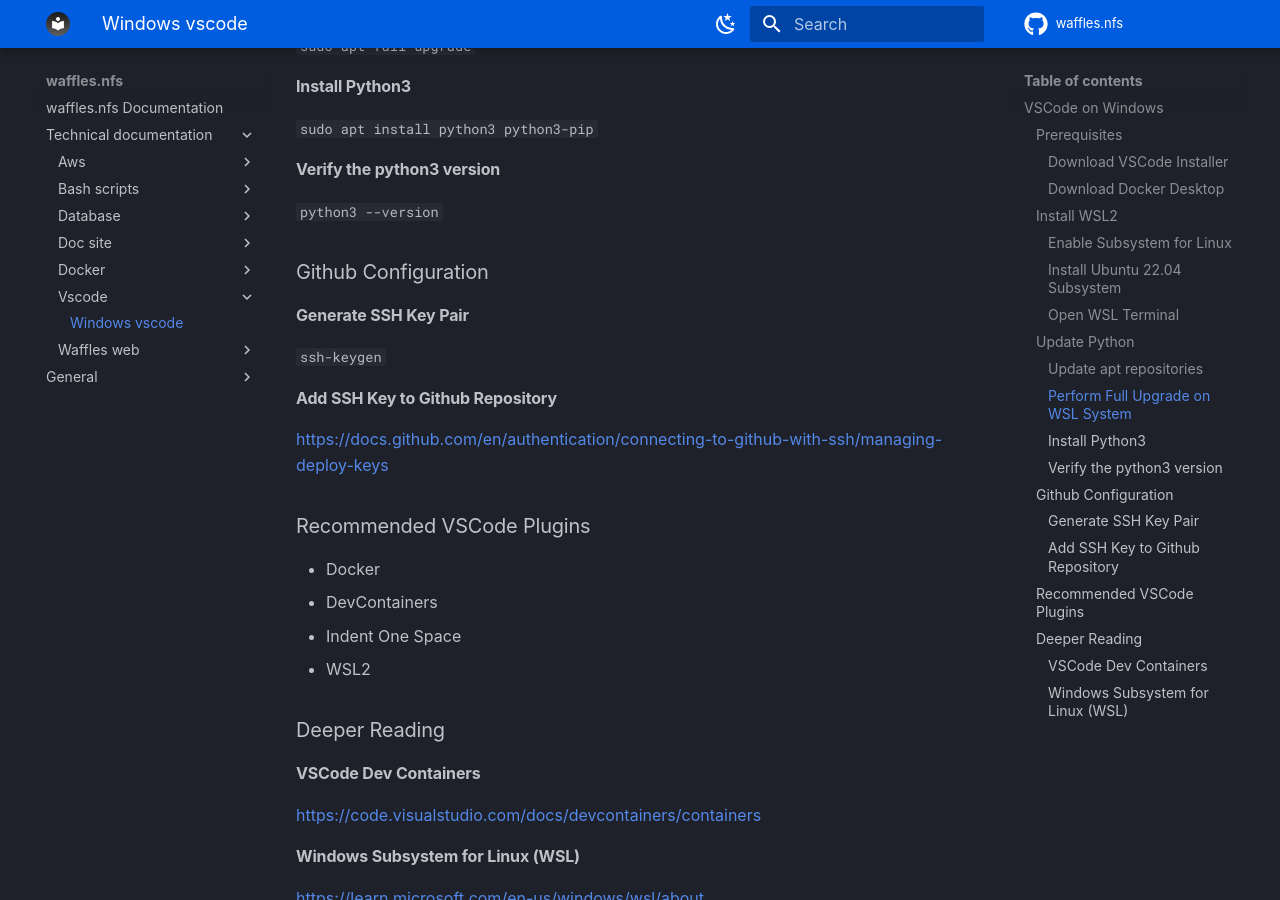
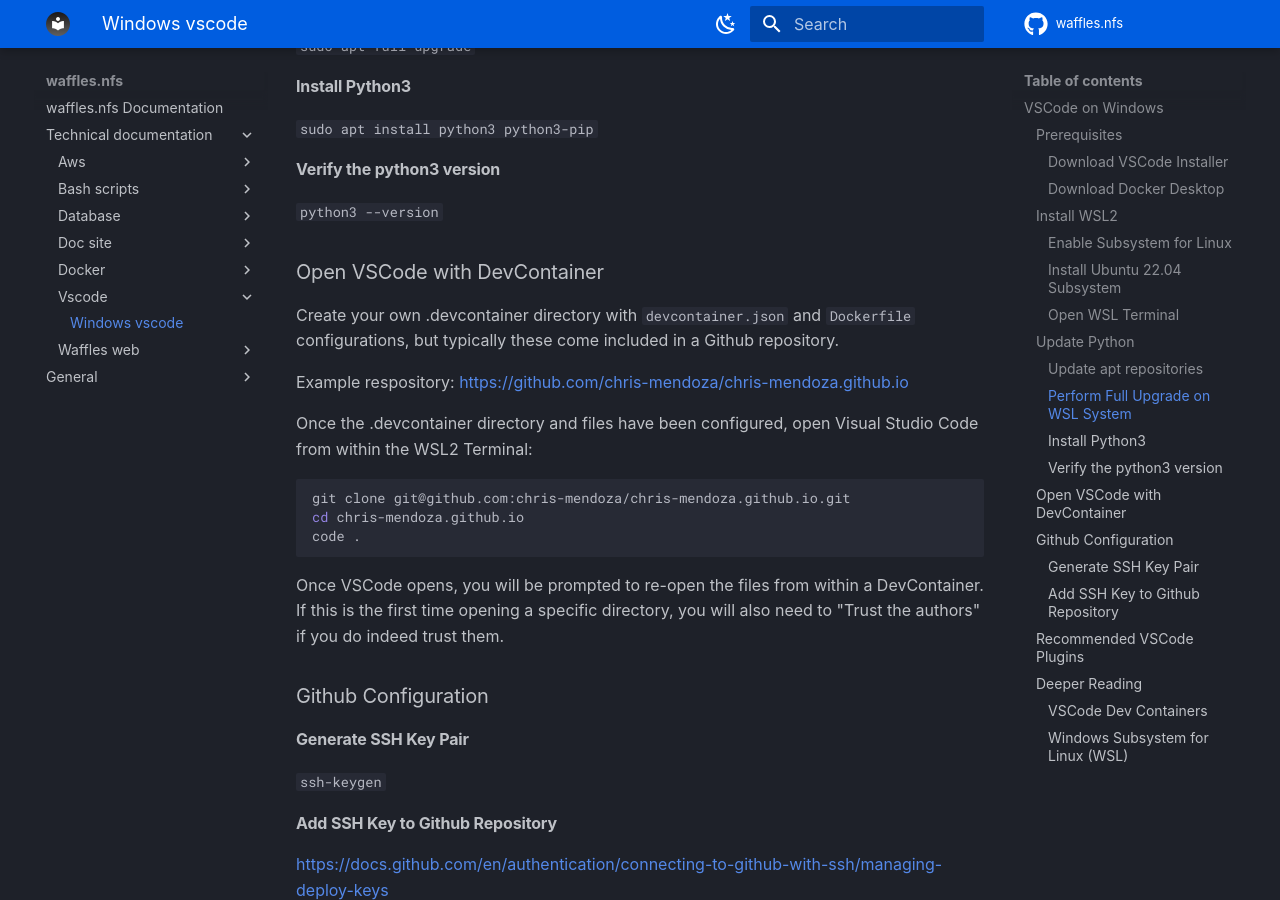
Before and after one commit to chris-mendoza/doc-site, an MkDocs documentation site: the page built from docs/docs/technical_documentation/vscode/windows-vscode.md, in a window 1280 px wide and 900 px high, scrolled down 1635 px. Built offline with MkDocs 1.6.1 and Material for MkDocs 9.7.7, drawn with Linux system fonts in a browser that asks for light colours.

Commit message:
update notes on vscode

````diff
--- a/docs/docs/technical_documentation/vscode/windows-vscode.md
+++ b/docs/docs/technical_documentation/vscode/windows-vscode.md
@@ -70,6 +70,23 @@
 
 `python3 --version`
 
+### Open VSCode with DevContainer
+
+Create your own .devcontainer directory with `devcontainer.json` and `Dockerfile` configurations, but typically these come included in a Github repository.
+
+Example respository:
+<https://github.com/chris-mendoza/chris-mendoza.github.io>
+
+Once the .devcontainer directory and files have been configured, open Visual Studio Code from within the WSL2 Terminal:
+
+```bash
+git clone git@github.com:chris-mendoza/chris-mendoza.github.io.git
+cd chris-mendoza.github.io
+code .
+```
+
+Once VSCode opens, you will be prompted to re-open the files from within a DevContainer. If this is the first time opening a specific directory, you will also need to "Trust the authors" if you do indeed trust them.
+
 ### Github Configuration
 
 #### Generate SSH Key Pair
````
